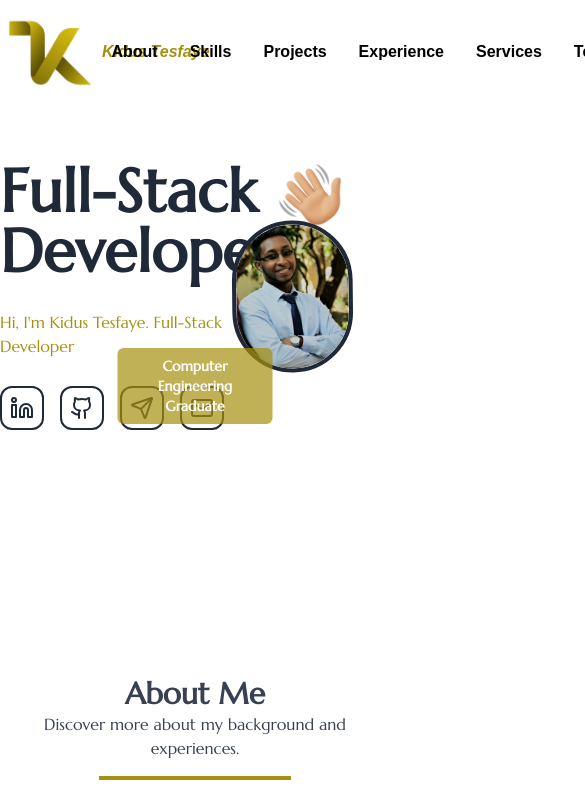
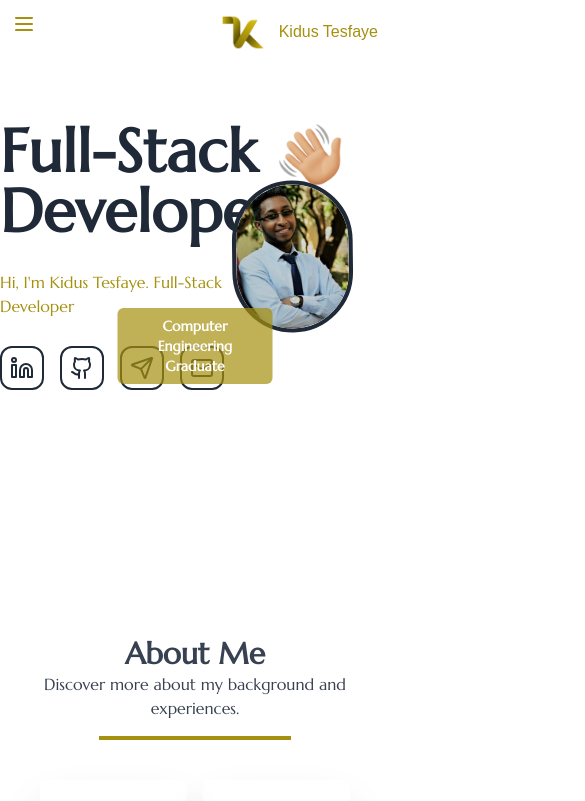
Before and after one commit to KidusThethird/kidustesfaye_portfolio, a Next.js app: page / in a window 390 px wide. Shown: the top 801 px of the page, 585 px wide, since content can reach past the window. Built offline with nearby package versions, Linux system fonts and the light colour scheme.

Commit message:
update: responsive nav bar

```diff
--- a/src/app/mycomponents/navbar.tsx
+++ b/src/app/mycomponents/navbar.tsx
@@ -1,56 +1,45 @@
+"use client";
 import React from "react";
+import { Menu, X } from "lucide-react";
+import { motion, AnimatePresence } from "framer-motion";
 
 export default function NavBar() {
+  const [dropDown, setDropDown] = React.useState(false);
+
+  const handleDropDown = () => {
+    setDropDown(!dropDown);
+  };
+
   return (
-    <div className="flex justify-around py-3">
+    <div>
+      <div className="hidden xmd:flex justify-around py-3">
         <div className="flex text-primaryColor font-bold italic">
           <img
-          className="h-20 w-full "
+            className="h-10 w-full  "
             src="/common_files/images/logo.png"
             alt="fayida"
           />
-        <h1 className="my-auto px-1 ">Kidus</h1>
-        <h1 className="my-auto "> Tesfaye</h1>
+          <h1 className="my-auto px-1">Kidus</h1>
+          <h1 className="my-auto">Tesfaye</h1>
         </div>
         <div className="flex space-x-3">
-        <div className=" flex space-x-8 my-auto">
+          <div className="flex space-x-8 my-auto text-sm lg:text-base">
+            {[
+              "About",
+              "Skills",
+              "Projects",
+              "Experience",
+              "Services",
+              "Testimonials",
+            ].map((item) => (
               <a
+                key={item}
                 href=""
                 className="hover:text-primaryColor font-semibold transition-all duration-300 ease-in-out"
               >
-            About
+                {item}
               </a>
-
-          <a
-            href=""
-            className="hover:text-primaryColor font-semibold transition-all duration-300 ease-in-out"
-          >
-            Skills
-          </a>
-          <a
-            href=""
-            className="hover:text-primaryColor font-semibold transition-all duration-300 ease-in-out"
-          >
-            Projects
-          </a>
-          <a
-            href=""
-            className="hover:text-primaryColor font-semibold transition-all duration-300 ease-in-out"
-          >
-            Experience
-          </a>
-          <a
-            href=""
-            className="hover:text-primaryColor font-semibold transition-all duration-300 ease-in-out"
-          >
-            Services
-          </a>
-          <a
-            href=""
-            className="hover:text-primaryColor font-semibold transition-all duration-300 ease-in-out"
-          >
-            Testimonials
-          </a>
+            ))}
           </div>
           <a
             href=""
@@ -60,5 +49,54 @@ export default function NavBar() {
           </a>
         </div>
       </div>
+
+      {/* Mobile Menu */}
+      <div className="p-3 xmd:hidden">
+        <div className="flex justify-between">
+          {dropDown ? (
+            <X className="text-primaryColor" onClick={handleDropDown} />
+          ) : (
+            <Menu className="text-primaryColor" onClick={handleDropDown} />
+          )}
+          <div className="flex  space-x-3">
+            <img
+              className="h-10"
+              src="/common_files/images/logo.png"
+              alt="fayida"
+            />
+            <h1 className="my-auto text-primaryColor">Kidus Tesfaye</h1>
+          </div>
+        </div>
+      </div>
+
+      {/* Motion Animated Dropdown */}
+      <AnimatePresence>
+        {dropDown && (
+          <motion.div
+            initial={{ opacity: 0, y: -20 }}
+            animate={{ opacity: 1, y: 0 }}
+            exit={{ opacity: 0, y: -20 }}
+            transition={{ duration: 0.3, ease: "easeInOut" }}
+            className="fixed  px-5 bg-primaryColor text-gray-200 w-full z-50 text-center space-y-3 py-5"
+          >
+            {[
+              "About",
+              "Skills",
+              "Projects",
+              "Experience",
+              "Services",
+              "Testimonials",
+            ].map((item) => (
+              <div key={item}>
+                <a>{item}</a>
+              </div>
+            ))}
+            <div>
+              <a href="">Contact Me</a>
+            </div>
+          </motion.div>
+        )}
+      </AnimatePresence>
+    </div>
   );
 }
--- a/tailwind.config.ts
+++ b/tailwind.config.ts
@@ -13,6 +13,20 @@ export default {
         foreground: "var(--foreground)",
         primaryColor: "#A5900F",
       },
+      screens: {
+        xxsm: "350px",
+        xsm: "440px",
+        sm: "510px",
+        ssmd: "610px",
+        smd: "710px",
+        md: "768px",
+        xmd: "850px",
+        xxmd: "930px",
+        lg: "1024px",
+        xl: "1280px",
+        xxl: "1536px",
+        //     "2xl": "1400px",
+      },
     },
   },
   plugins: [],
```
Lines whose indentation alone changed are shown as unchanged.
